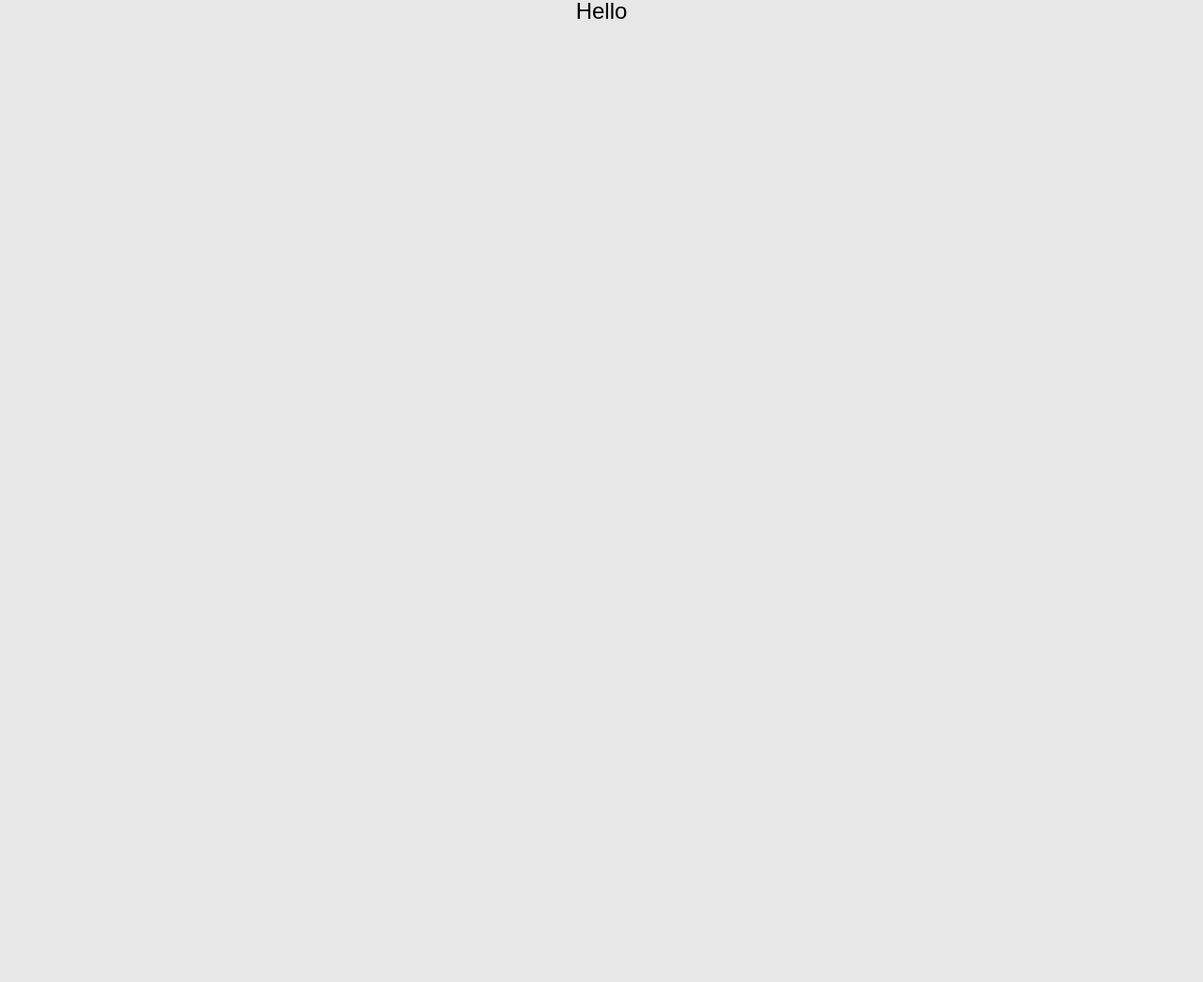
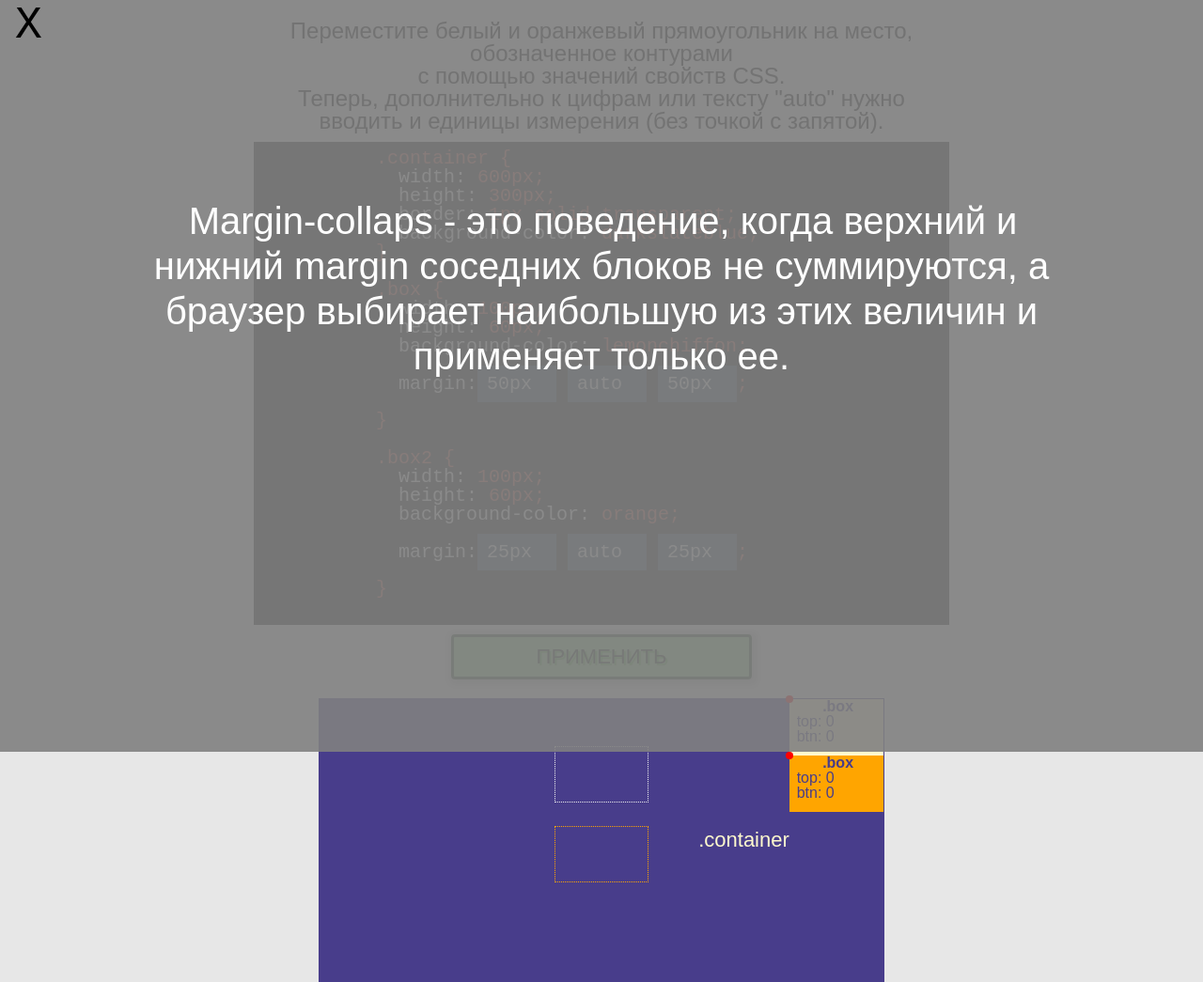
Before and after one commit to gennadiy1970/box-model, a plain HTML site: page page/3/03.html in a window 1280 px wide. Shown: the whole page at 94% size. Before the commit the page ends 800 px from the top, so only its background shows below. Drawn offline with nearby package versions, Linux system fonts and the light colour scheme.

Commit message:
add 4-th page

```diff
--- a/page/3/03.html
+++ b/page/3/03.html
@@ -10,10 +10,11 @@
 </head>
 
 <body>
-  <h1>Hello</h1>
-    <!-- <div class="wrapper"> -->
-        <!-- <h1>Переместите белый прямоугольник на место, обозначенное контуром</h1>
+    <div class="wrapper">
+        <h1>Переместите белый и оранжевый прямоугольник на место, обозначенное контурами</h1>
         <h1>с помощью значений свойств CSS.</h1>
+        <h1>Теперь, дополнительно к цифрам или тексту "auto" нужно вводить и
+          единицы измерения (без точкой с запятой).</h1>
         <pre class="code">
           .container {
             <em class="white">width:</em> 600px;
@@ -26,8 +27,14 @@
             <em class="white">width:</em> 100px;
             <em class="white">height:</em> 60px;
             <em class="white">background-color:</em> lemonchiffon;
-            <label><em class="white">margin-left:</em><input type="number" id="mx" value="0"></label>
-            <label><em class="white">margin-top:&nbsp;</em><input type="number" id="my" value="0"></label>
+            <label><em class="white">margin:</em><input type="text" id="my-top" value="50px">&nbsp;<input type="text" id="mx" value="auto">&nbsp;<input type="text" id="my-btn" value="50px">;</label>
+          }
+
+          .box2 {
+            <em class="white">width:</em> 100px;
+            <em class="white">height:</em> 60px;
+            <em class="white">background-color:</em> orange;
+            <label><em class="white">margin:</em><input type="text" id="my2-top" value="25px">&nbsp;<input type="text" id="mx2" value="auto">&nbsp;<input type="text" id="my2-btn" value="25px">;</label>
           }
       </pre>
         <button class="sbmt" type="submit" id="sb">применить</button>
@@ -35,11 +42,17 @@
         <div class="container" id="container">
             <div class="box" id="box">
               <p class="center"><em class="bold">.box</em></p>
-              <p><em>&nbsp;left:&nbsp;<span id="box-x"></span></em></p>
-              <p><em>&nbsp;top:&nbsp;<span id="box-y"></span></em></p>
+              <p><em>&nbsp;top:&nbsp;<span id="box-yt"></span></em></p>
+              <p><em>&nbsp;btn:&nbsp;<span id="box-yb"></span></em></p>
+            </div>
+            <div class="box2" id="box2">
+              <p class="center"><em class="bold">.box</em></p>
+              <p><em>&nbsp;top:&nbsp;<span id="box2-yt"></span></em></p>
+              <p><em>&nbsp;btn:&nbsp;<span id="box2-yb"></span></em></p>
             </div>
             <p id="container-p">.container</p>
             <div class="box-goal">&nbsp;</div>
+            <div class="box2-goal">&nbsp;</div>
         </div>
     </div>
     <div id="congratulation"><h1>Поздравляю! Вы ответили правильно!</h1></div>
@@ -47,12 +60,11 @@
     <script src="main-next.js"></script>
     <script src="../../js/alert.js"></script>
     <script>
-     about(`Для горизонтального размещения по центру родительского блока
-      используют свойство "margin: auto;".
-      А для вертикального центрирования необходимо делать расчет: "
-      margin-top: calc((parent.height/2)px - (height/2)px);"  `);
+     about(`Margin-collaps - это поведение,
+       когда верхний и нижний margin соседних блоков не суммируются,
+       а браузер выбирает наибольшую из этих величин и применяет только ее.`);
     </script>
-    <script src="../../js/close_modal.js"></script> -->
+    <script src="../../js/close_modal.js"></script>
 
 </body>
 
--- a/page/3/main-next.js
+++ b/page/3/main-next.js
@@ -1,39 +1,51 @@
-const my     = _id("my"),
-      mx     = _id("mx"),
-      boxY   = _id("box-y"),
-      boxX   = _id("box-x"),
-      sb     = _id("sb"),
-      box    = _id("box"),
-      next   = _id("next"),
-      cong   = _id("congratulation");
+const my_top     = _id("my-top"),
+      my2_top    = _id("my2-top"),
+      my_btn     = _id("my-btn"),
+      my2_btn    = _id("my2-btn"),
+      mx         = _id("mx"),
+      mx2        = _id("mx2"),
+      boxYT       = _id("box-yt"),
+      boxYB       = _id("box-yb"),
+      box2YT      = _id("box2-yt"),
+      box2YB      = _id("box2-yb"),
+      sb         = _id("sb"),
+      box        = _id("box"),
+      box2       = _id("box2"),
+      next       = _id("next"),
+      cong       = _id("congratulation");
 
 const TOP    = box.getBoundingClientRect().top;
+const TOP2    = box2.getBoundingClientRect().top;
 const LEFT   = box.getBoundingClientRect().left;
-boxY.textContent = 0;
-boxX.textContent = 0;
+const LEFT2   = box2.getBoundingClientRect().left;
+boxYT.textContent = 0;
+box2YT.textContent = 0;
+boxYB.textContent = 0;
+box2YB.textContent = 0;
 sb.addEventListener('click', function() {
-  let x = +mx.value;
-  let y = +my.value;
-  console.log('y = ', y);
-  console.log('x = ', x);
-  if ( !Number.isInteger(y) ) {
-    alert('Введите целое число');
-    return false;
+  let x = mx.value;
+  let x2 = mx2.value;
+  let yt = my_top.value;
+  let yb = my_btn.value;
+  let yt2 = my2_top.value;
+  let yb2 = my2_btn.value;
+
+  box.style.margin= yt + ' ' + x + ' ' + yb;
+  box2.style.margin= yt2 + ' ' + x2 + ' ' + yb2;
+
+
+  if (x == "auto" || x == "auto;" || x == "250px") {
+    if (x2 == "auto" || x2 == "auto;" || x2 == "250px") {
+      if ( yt == "50px" && parseInt(yb) <= 25 && parseInt(yt2) == 25) {
+        next.style.display = 'block';
+        cong.style.display = 'block';
+        sb.style.display = 'none';
+      }
+    }
   }
-  if ( !Number.isInteger(+x) ) {
-    alert('Введите целое число');
-    return false;
-  }
-  box.style.marginTop = y + 'px';
-  box.style.marginLeft= x + 'px';
-  // let rc = Math.floor(box.getBoundingClientRect().top - TOP);
-  if(y == 120 && x == 250) {
-    next.style.display = 'block';
-    cong.style.display = 'block';
-    sb.style.display = 'none';
-  }
-  boxY.textContent = y;
-  boxX.textContent = x;
-  mx.value = 0;
-  my.value = 0;
+  boxYT.textContent = yt;
+  boxYB.textContent = yb;
+  box2YT.textContent = yt2;
+  box2YB.textContent = yb2;
+
 });
--- a/page/3/style-next.css
+++ b/page/3/style-next.css
@@ -1,13 +1,59 @@
 
-.box-goal {
+.box-goal, .box2-goal {
   width: 98px;
   height: 58px;
+  line-height: 58px;
+  text-align: center;
+}
+
+.box-goal{
+  position: absolute;
+  top: 50px;
+  left: 250px;
   border: 1px dotted  #eee;
+  color:  #eee;
+}
+.box2-goal{
+  border: 1px dotted  orange;
+  color: orange;
   position: absolute;
-  top: 120px;
+  top: 135px;
   left: 250px;
 }
 
 #container-p {
   margin-left: 100px;
 }
+
+.box { margin-left: 500px;  }
+
+.box2 {
+  width: 100px;
+  height: 60px;
+  background-color: orange;
+  color:  darkslateblue;
+  position: relative;
+  margin-left: 500px;
+}
+
+.box2::before {
+  content: '';
+  position: absolute;
+  top: -4px;
+  left: -4px;
+  width: 8px;
+  height: 8px;
+  border-radius: 4px;
+  background-color: red;
+}
+
+input[type="text"] {
+  margin: 10px 0;
+  padding: 8px 10px;
+  color: #eee;
+  background-color: hsl(210, 26%, 32%);
+  font-size: 20px;
+  font-family: monospace;
+  border: none;
+  width: 4rem;
+}
```
Also changed, not shown: page/2/02.html (+2 -2 lines).
